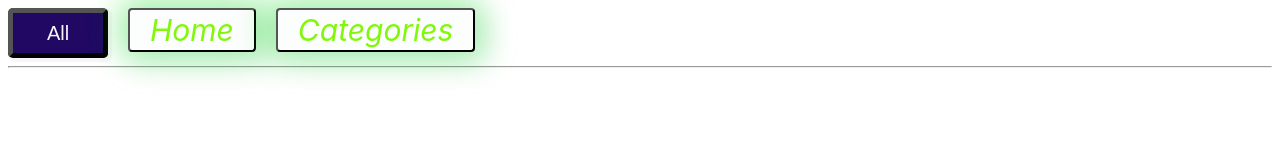
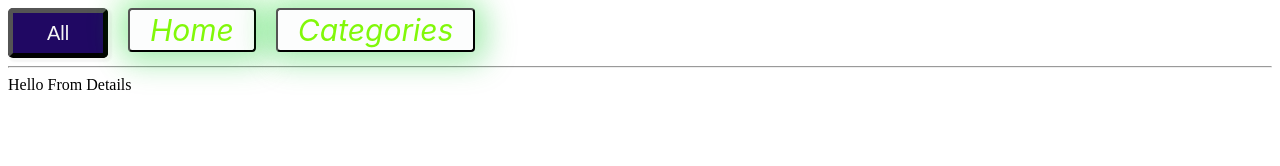
Before and after one commit to Giriraj-Roy/E-commerce-Application, a React (Create React App) app in the folder big-basket/: page /products in a window 1280 px wide. Before the commit this address had no page. Shown: the top 166 px of the page. Built offline with nearby package versions, Linux system fonts and the light colour scheme.

Commit message:
Nested Routing

```diff
--- a/big-basket/src/App.js
+++ b/big-basket/src/App.js
@@ -2,6 +2,7 @@ import React from 'react';
 import { Route, Routes} from 'react-router-dom';
 import Categories from './Category/Categories';
 import Home from './Home';
+import Details from './Details/Details';
 
 
 const App = () => {
@@ -13,6 +14,8 @@ const App = () => {
       <Routes>
         <Route exact path="/" element={<Home/>} />
         <Route path="/categories" element={<Categories/>} />
+        <Route path= {`/products/`}  element= {<Details />} />
+
       </Routes>
 
     </React.Fragment>
--- /dev/null
+++ b/big-basket/src/Details/Details.js
@@ -0,0 +1,14 @@
+import React from 'react'
+
+const Details = ( /*{key, item}*/ ) => {
+    return (
+        <React.Fragment>
+            <div>
+                Hello From Details
+            </div>
+            {/* {item.img}  */}
+        </React.Fragment>
+    )
+}
+
+export default Details
--- a/big-basket/src/Product.js
+++ b/big-basket/src/Product.js
@@ -1,12 +1,21 @@
 import React from 'react';
 import './Product.css';
+import { Link/*, Route, Routes*/ } from 'react-router-dom';
+// import Details from './Details/Details';
 
 const Product = ( {key, item} ) => {
+
+    // <Routes>
+    //     <Route path= {`/products/${item.id}`}  element= {<Details key={item.id} item={item} />} />
+    // </Routes>
+
     return (
         <div className="card-list">
             <div id={key} className='grid-item'>
                 <div className='grid-image'>
-                    <img className='card-img' src={item.image} alt={item.title} />
+                    <Link to={{ pathname: `/products/`, query: { id: item.id }}} >
+                        <img className='card-img' src={item.image} alt={item.title} />
+                    </Link>
                 </div>
                 <hr/>
                 <div className='price'>{"PRICE: $ "+(item.price)}</div>
```
